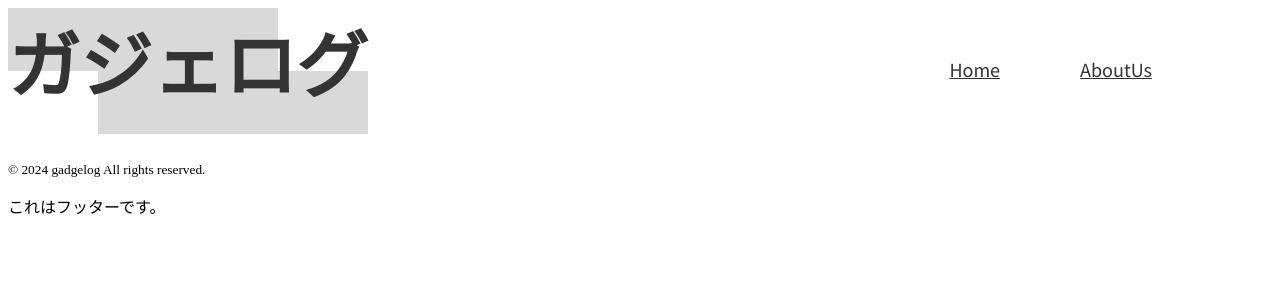
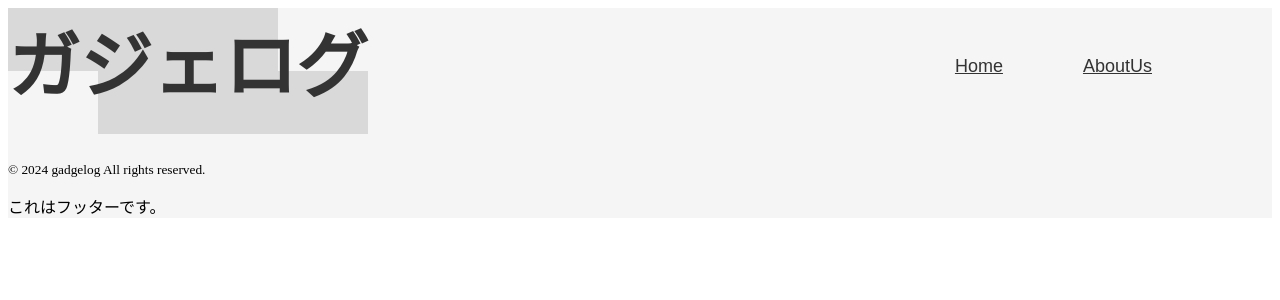
Before and after one commit to mamenz752/gadgelog, a React (Create React App) app: page / in a window 1280 px wide. Shown: the top 300 px of the page. Built offline with nearby package versions, Linux system fonts and the light colour scheme; a web font is replaced by a local one.

Commit message:
feat: 全体背景色の追加

```diff
--- a/src/App.css
+++ b/src/App.css
@@ -1,7 +1,8 @@
-/* .App {
-  text-align: center;
+.App {
+  background-color: #f5f5f5;
 }
 
+/*
 .App-logo {
   height: 40vmin;
   pointer-events: none;
--- a/src/styles/saya/Header.module.css
+++ b/src/styles/saya/Header.module.css
@@ -8,6 +8,7 @@
   font-size: 72px;
   font-family: "Rampart One", sans-serif;
   color: #333333;
+  z-index: 10;
 }
 
 .title::before {
```
